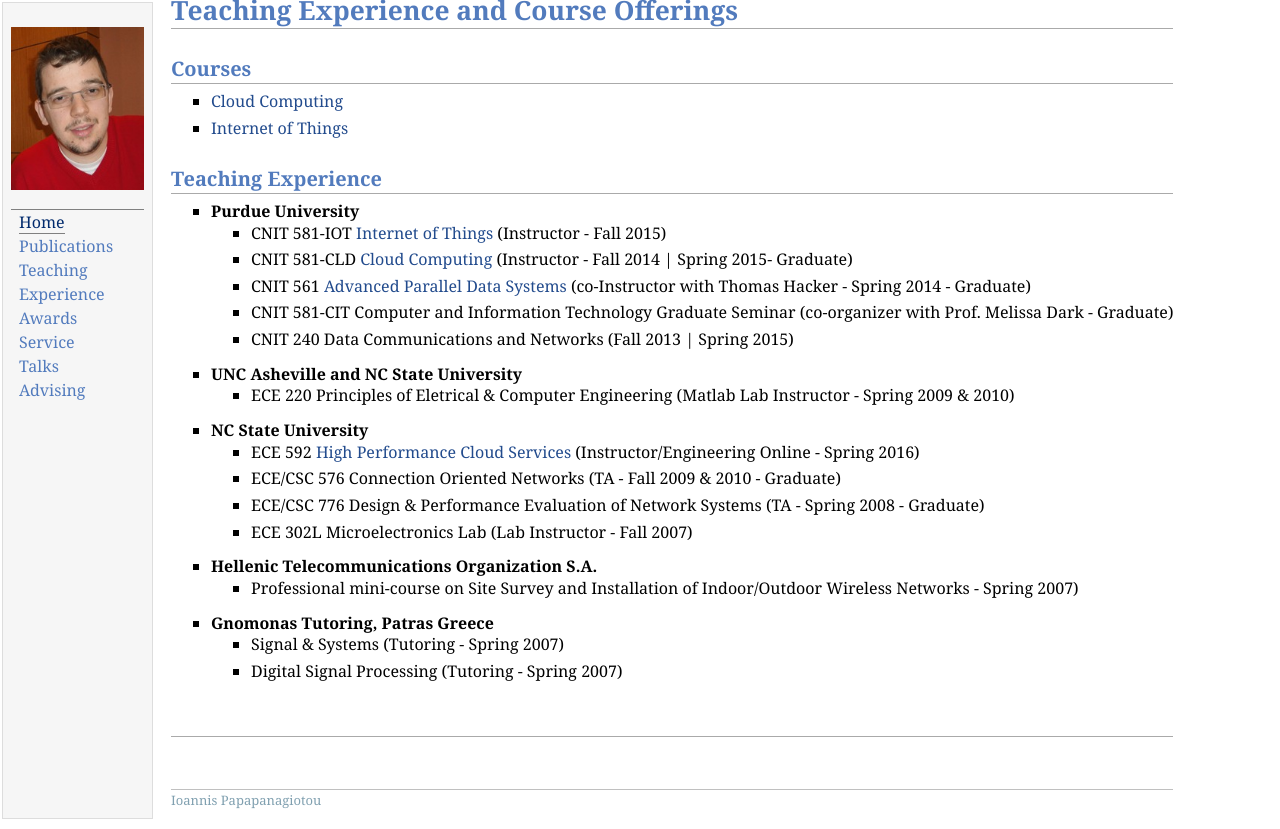
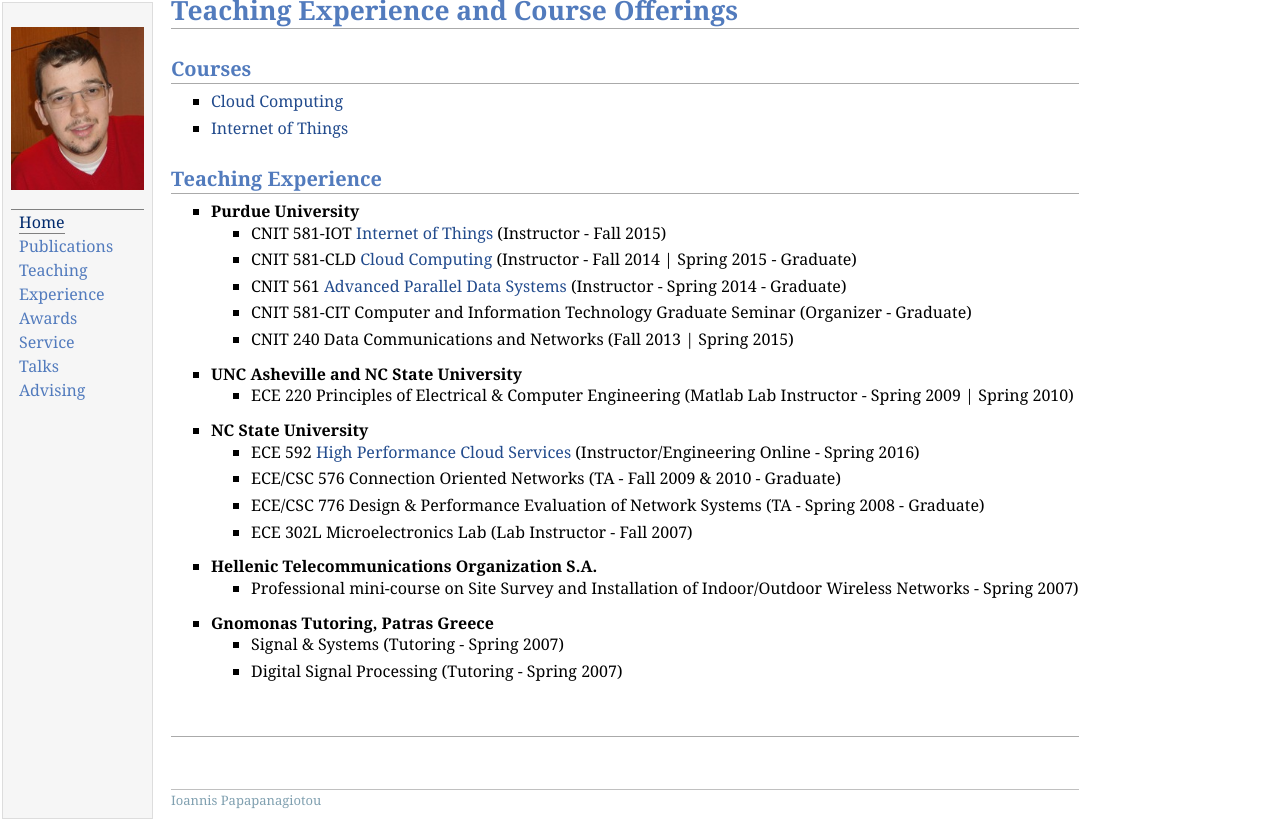
Before and after one commit to ipapapa/ipapapa.github.io, a plain HTML site: page teach.html in a window 1280 px wide. Drawn offline with Linux system fonts and the light colour scheme.

Commit message:
new MS thesis and minor corrections

```diff
--- a/teach.html
+++ b/teach.html
@@ -43,13 +43,13 @@
   <p>CNIT 581-IOT <a href="teach/IoTCourse">Internet of Things</a> (Instructor - Fall 2015)</p>
 </li>
 <li>
-  <p>CNIT 581-CLD<a href="teach/cloudCourse"> Cloud Computing </a>(Instructor - Fall 2014 | Spring 2015- Graduate)</p>
+  <p>CNIT 581-CLD<a href="teach/cloudCourse"> Cloud Computing </a> (Instructor - Fall 2014 | Spring 2015 - Graduate)</p>
 </li>
 <li>
-  <p>CNIT 561 <a href="http://ipapapa.github.io/Files/CIT561Summary.pdf">Advanced Parallel Data Systems</a> (co-Instructor with Thomas Hacker - Spring 2014 - Graduate)</p>
+  <p>CNIT 561 <a href="http://ipapapa.github.io/Files/CIT561Summary.pdf">Advanced Parallel Data Systems</a> (Instructor - Spring 2014 - Graduate)</p>
 </li>
 <li>
-  <p>CNIT 581-CIT Computer and Information Technology Graduate Seminar (co-organizer with Prof. Melissa Dark - Graduate)</p>
+  <p>CNIT 581-CIT Computer and Information Technology Graduate Seminar (Organizer - Graduate)</p>
 </li>
 <li>
   <p>CNIT 240 Data Communications and Networks (Fall 2013 | Spring 2015)</p>
@@ -60,7 +60,8 @@
 <ul>
 <li><p><b>UNC Asheville and NC State University </b></p>
 <ul>
-<li><p>ECE 220 Principles of Eletrical &amp; Computer Engineering (Matlab Lab Instructor - Spring 2009 &amp; 2010)</p>
+<li>
+  <p>ECE 220 Principles of Electrical & Computer Engineering (Matlab Lab Instructor - Spring 2009 | Spring 2010)</p>
 </li>
 </ul>
 
```
Also changed, not shown: awards.html (+1 -1 lines), students.html (+4 -2 lines).
